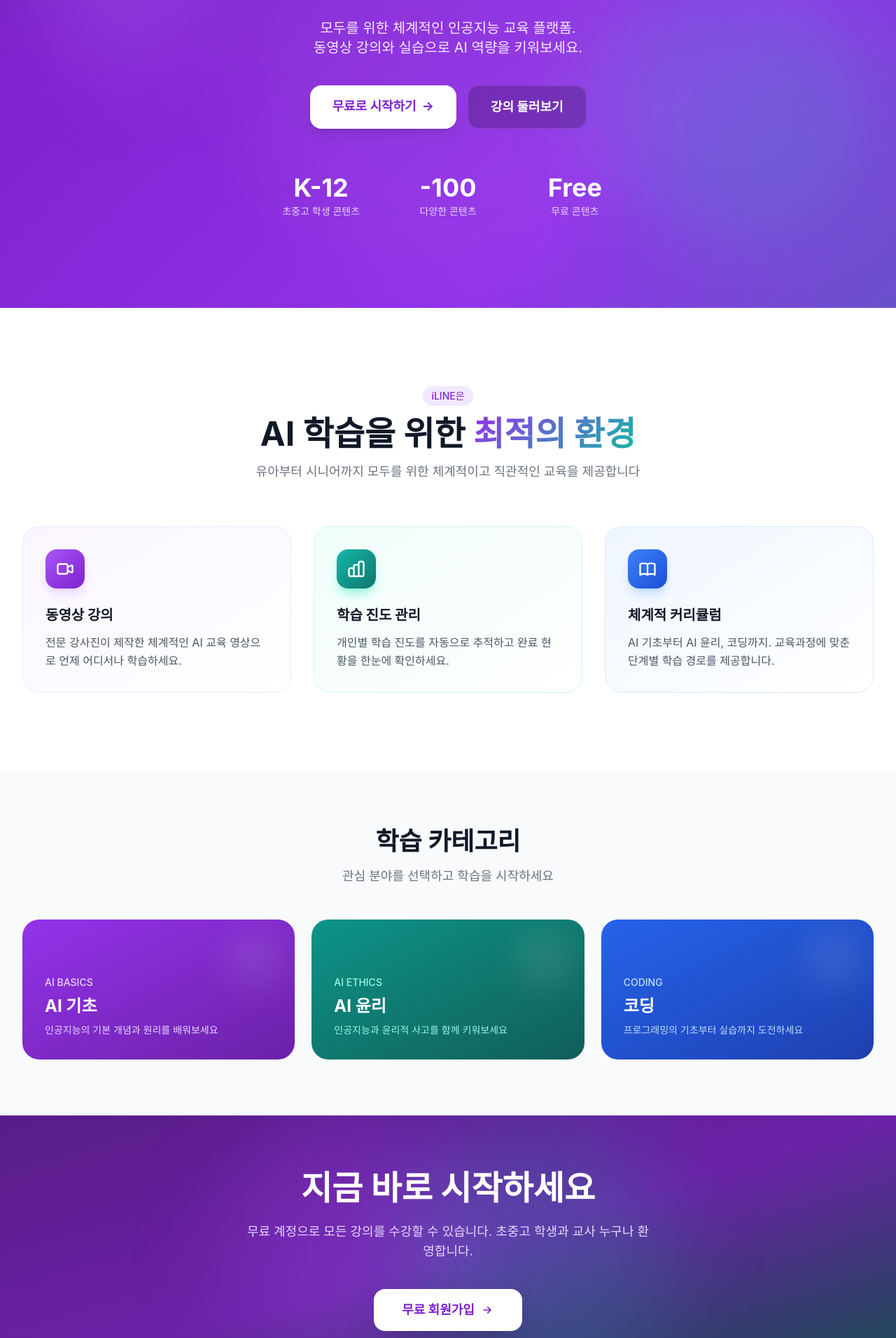
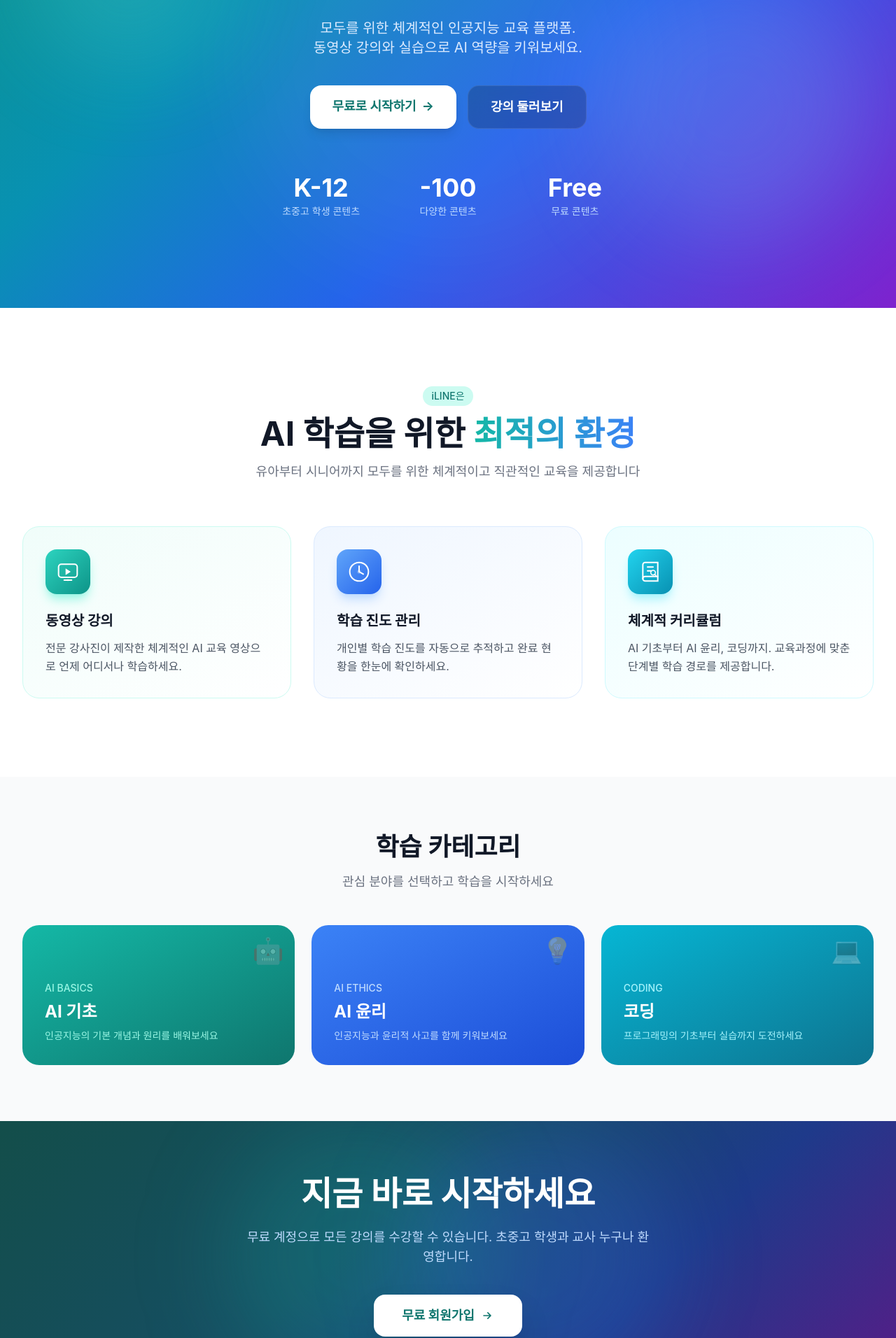
Before and after one commit to iLINE-iSERI/iline, a Next.js app: page / in a window 1280 px wide. Shown: the part 334-2246 px from the top of the page at 70% size. Built offline with nearby package versions, Linux system fonts and the light colour scheme; no server answers.

Commit message:
Update page.tsx
로고에 맞춘 디자인 변경

```diff
--- a/app/page.tsx
+++ b/app/page.tsx
@@ -7,61 +7,51 @@ export default function HomePage() {
   return (
     <div className="min-h-screen flex flex-col">
       <Header />
-
       <main className="flex-1">
         {/* 히어로 섹션 */}
-        <section className="relative overflow-hidden bg-gradient-hero text-white min-h-[600px] flex items-center">
-          <div className="absolute top-20 left-10 w-72 h-72 bg-purple-400/20 rounded-full blur-3xl animate-float" />
-          <div className="absolute bottom-20 right-10 w-96 h-96 bg-teal-400/20 rounded-full blur-3xl animate-float-delay" />
+        <section className="relative overflow-hidden text-white min-h-[600px] flex items-center" style={{background: 'linear-gradient(135deg, #0d9488 0%, #0891b2 30%, #2563eb 60%, #7e22ce 100%)'}}>
+          <div className="absolute top-20 left-10 w-72 h-72 bg-teal-300/20 rounded-full blur-3xl animate-float" />
+          <div className="absolute bottom-20 right-10 w-96 h-96 bg-blue-300/20 rounded-full blur-3xl animate-float-delay" />
           <div className="absolute top-1/2 left-1/2 -translate-x-1/2 -translate-y-1/2 w-[600px] h-[600px] bg-white/5 rounded-full blur-3xl" />
-
           <div className="relative max-w-7xl mx-auto px-4 sm:px-6 lg:px-8 py-20 md:py-32">
             <div className="text-center animate-fade-in-up">
               <div className="inline-flex items-center gap-2 px-4 py-2 rounded-full glass-dark text-sm font-medium mb-8">
-                <span className="w-2 h-2 bg-teal-400 rounded-full animate-pulse-soft" />
+                <span className="w-2 h-2 bg-teal-300 rounded-full animate-pulse-soft" />
                 AI 공공 교육 플랫폼
               </div>
-
               <h1 className="text-4xl md:text-6xl lg:text-7xl font-bold mb-6 leading-tight">
                 나에게 딱 맞는 인공지능 라인
                 <br />
-                <span className="bg-gradient-to-r from-teal-300 to-emerald-300 bg-clip-text text-transparent">
+                <span className="bg-gradient-to-r from-teal-200 to-cyan-200 bg-clip-text text-transparent">
 
                 </span>
               </h1>
-              <p className="text-lg md:text-xl text-purple-100 mb-10 max-w-2xl mx-auto leading-relaxed">
+              <p className="text-lg md:text-xl text-blue-100 mb-10 max-w-2xl mx-auto leading-relaxed">
                 모두를 위한 체계적인 인공지능 교육 플랫폼.
                 <br className="hidden sm:block" />
                 동영상 강의와 실습으로 AI 역량을 키워보세요.
               </p>
               <div className="flex flex-col sm:flex-row gap-4 justify-center">
-                <Link
-                  href="/signup"
-                  className="group relative bg-white text-purple-700 px-8 py-4 rounded-2xl font-bold text-lg hover:bg-purple-50 transition-all hover:scale-105 hover:shadow-2xl shadow-lg"
-                >
+                <Link href="/signup" className="group relative bg-white text-teal-700 px-8 py-4 rounded-2xl font-bold text-lg hover:bg-teal-50 transition-all hover:scale-105 hover:shadow-2xl shadow-lg">
                   무료로 시작하기
                   <span className="inline-block ml-2 transition-transform group-hover:translate-x-1">&rarr;</span>
                 </Link>
-                <Link
-                  href="/courses"
-                  className="glass-dark text-white px-8 py-4 rounded-2xl font-bold text-lg hover:bg-white/20 transition-all"
-                >
+                <Link href="/courses" className="glass-dark text-white px-8 py-4 rounded-2xl font-bold text-lg hover:bg-white/20 transition-all">
                   강의 둘러보기
                 </Link>
               </div>
-
               <div className="mt-16 grid grid-cols-3 gap-8 max-w-lg mx-auto">
                 <div className="text-center">
                   <div className="text-3xl md:text-4xl font-bold text-white">K-12</div>
-                  <div className="text-sm text-purple-200 mt-1"> 초중고 학생 콘텐츠 </div>
+                  <div className="text-sm text-blue-200 mt-1"> 초중고 학생 콘텐츠 </div>
                 </div>
                 <div className="text-center">
                   <div className="text-3xl md:text-4xl font-bold text-white">-100</div>
-                  <div className="text-sm text-purple-200 mt-1"> 다양한 콘텐츠 </div>
+                  <div className="text-sm text-blue-200 mt-1"> 다양한 콘텐츠 </div>
                 </div>
                 <div className="text-center">
                   <div className="text-3xl md:text-4xl font-bold text-white">Free</div>
-                  <div className="text-sm text-purple-200 mt-1">무료 콘텐츠</div>
+                  <div className="text-sm text-blue-200 mt-1">무료 콘텐츠</div>
                 </div>
               </div>
             </div>
@@ -72,22 +62,24 @@ export default function HomePage() {
         <section className="py-20 md:py-28 bg-white">
           <div className="max-w-7xl mx-auto px-4 sm:px-6 lg:px-8">
             <div className="text-center mb-16">
-              <div className="inline-flex items-center gap-2 px-3 py-1 rounded-full bg-purple-100 text-purple-700 text-sm font-medium mb-4">
+              <div className="inline-flex items-center gap-2 px-3 py-1 rounded-full bg-teal-100 text-teal-700 text-sm font-medium mb-4">
                iLINE은
               </div>
               <h2 className="text-3xl md:text-5xl font-bold text-gray-900 mb-4">
-                AI 학습을 위한 <span className="gradient-text">최적의 환경</span>
+                AI 학습을 위한 <span className="bg-gradient-to-r from-teal-500 to-blue-500 bg-clip-text text-transparent">최적의 환경</span>
               </h2>
               <p className="text-gray-500 text-lg max-w-xl mx-auto">
                 유아부터 시니어까지 모두를 위한 체계적이고 직관적인 교육을 제공합니다
               </p>
             </div>
-
             <div className="grid grid-cols-1 md:grid-cols-3 gap-8">
-              <div className="card-hover group relative bg-gradient-to-br from-purple-50 to-white p-8 rounded-3xl border border-purple-100">
-                <div className="w-14 h-14 bg-gradient-to-br from-purple-500 to-purple-700 rounded-2xl flex items-center justify-center mb-6 shadow-lg shadow-purple-200 group-hover:scale-110 transition-transform">
-                  <svg className="w-7 h-7 text-white" fill="none" stroke="currentColor" viewBox="0 0 24 24">
-                    <path strokeLinecap="round" strokeLinejoin="round" strokeWidth={2} d="M15 10l4.553-2.276A1 1 0 0121 8.618v6.764a1 1 0 01-1.447.894L15 14M5 18h8a2 2 0 002-2V8a2 2 0 00-2-2H5a2 2 0 00-2 2v8a2 2 0 002 2z" />
+              <div className="card-hover group relative bg-gradient-to-br from-teal-50 to-white p-8 rounded-3xl border border-teal-100">
+                <div className="w-16 h-16 bg-gradient-to-br from-teal-400 to-teal-600 rounded-2xl flex items-center justify-center mb-6 shadow-lg shadow-teal-200 group-hover:scale-110 transition-transform">
+                  <svg className="w-8 h-8 text-white" fill="none" viewBox="0 0 24 24">
+                    <rect x="2" y="4" width="20" height="14" rx="3" stroke="currentColor" strokeWidth="1.5" fill="none"/>
+                    <path d="M9.5 8.5L15 12L9.5 15.5V8.5Z" fill="currentColor"/>
+                    <circle cx="12" cy="21" r="1" fill="currentColor"/>
+                    <path d="M8 21h8" stroke="currentColor" strokeWidth="1.5" strokeLinecap="round"/>
                   </svg>
                 </div>
                 <h3 className="text-xl font-bold text-gray-900 mb-3">동영상 강의</h3>
@@ -95,11 +87,12 @@ export default function HomePage() {
                   전문 강사진이 제작한 체계적인 AI 교육 영상으로 언제 어디서나 학습하세요.
                 </p>
               </div>
-
-              <div className="card-hover group relative bg-gradient-to-br from-teal-50 to-white p-8 rounded-3xl border border-teal-100">
-                <div className="w-14 h-14 bg-gradient-to-br from-teal-500 to-teal-700 rounded-2xl flex items-center justify-center mb-6 shadow-lg shadow-teal-200 group-hover:scale-110 transition-transform">
-                  <svg className="w-7 h-7 text-white" fill="none" stroke="currentColor" viewBox="0 0 24 24">
-                    <path strokeLinecap="round" strokeLinejoin="round" strokeWidth={2} d="M9 19v-6a2 2 0 00-2-2H5a2 2 0 00-2 2v6a2 2 0 002 2h2a2 2 0 002-2zm0 0V9a2 2 0 012-2h2a2 2 0 012 2v10m-6 0a2 2 0 002 2h2a2 2 0 002-2m0 0V5a2 2 0 012-2h2a2 2 0 012 2v14a2 2 0 01-2 2h-2a2 2 0 01-2-2z" />
+              <div className="card-hover group relative bg-gradient-to-br from-blue-50 to-white p-8 rounded-3xl border border-blue-100">
+                <div className="w-16 h-16 bg-gradient-to-br from-blue-400 to-blue-600 rounded-2xl flex items-center justify-center mb-6 shadow-lg shadow-blue-200 group-hover:scale-110 transition-transform">
+                  <svg className="w-8 h-8 text-white" fill="none" viewBox="0 0 24 24">
+                    <path d="M12 2C6.48 2 2 6.48 2 12s4.48 10 10 10 10-4.48 10-10S17.52 2 12 2z" stroke="currentColor" strokeWidth="1.5" fill="none"/>
+                    <path d="M12 6v6l4.5 2.5" stroke="currentColor" strokeWidth="1.5" strokeLinecap="round"/>
+                    <circle cx="12" cy="12" r="2" fill="currentColor" opacity="0.3"/>
                   </svg>
                 </div>
                 <h3 className="text-xl font-bold text-gray-900 mb-3">학습 진도 관리</h3>
@@ -107,11 +100,14 @@ export default function HomePage() {
                   개인별 학습 진도를 자동으로 추적하고 완료 현황을 한눈에 확인하세요.
                 </p>
               </div>
-
-              <div className="card-hover group relative bg-gradient-to-br from-blue-50 to-white p-8 rounded-3xl border border-blue-100">
-                <div className="w-14 h-14 bg-gradient-to-br from-blue-500 to-blue-700 rounded-2xl flex items-center justify-center mb-6 shadow-lg shadow-blue-200 group-hover:scale-110 transition-transform">
-                  <svg className="w-7 h-7 text-white" fill="none" stroke="currentColor" viewBox="0 0 24 24">
-                    <path strokeLinecap="round" strokeLinejoin="round" strokeWidth={2} d="M12 6.253v13m0-13C10.832 5.477 9.246 5 7.5 5S4.168 5.477 3 6.253v13C4.168 18.477 5.754 18 7.5 18s3.332.477 4.5 1.253m0-13C13.168 5.477 14.754 5 16.5 5c1.747 0 3.332.477 4.5 1.253v13C19.832 18.477 18.247 18 16.5 18c-1.746 0-3.332.477-4.5 1.253" />
+              <div className="card-hover group relative bg-gradient-to-br from-cyan-50 to-white p-8 rounded-3xl border border-cyan-100">
+                <div className="w-16 h-16 bg-gradient-to-br from-cyan-400 to-cyan-600 rounded-2xl flex items-center justify-center mb-6 shadow-lg shadow-cyan-200 group-hover:scale-110 transition-transform">
+                  <svg className="w-8 h-8 text-white" fill="none" viewBox="0 0 24 24">
+                    <path d="M4 19.5C4 18.1 5.1 17 6.5 17H20" stroke="currentColor" strokeWidth="1.5" strokeLinecap="round"/>
+                    <path d="M6.5 2H20v20H6.5A2.5 2.5 0 014 19.5v-15A2.5 2.5 0 016.5 2z" stroke="currentColor" strokeWidth="1.5" fill="none"/>
+                    <path d="M9 7h6M9 11h4" stroke="currentColor" strokeWidth="1.5" strokeLinecap="round"/>
+                    <circle cx="15" cy="13" r="2.5" stroke="currentColor" strokeWidth="1.2" fill="none"/>
+                    <path d="M16.8 14.8L18 16" stroke="currentColor" strokeWidth="1.2" strokeLinecap="round"/>
                   </svg>
                 </div>
                 <h3 className="text-xl font-bold text-gray-900 mb-3">체계적 커리큘럼</h3>
@@ -127,41 +123,27 @@ export default function HomePage() {
         <section className="py-20 bg-gray-50">
           <div className="max-w-7xl mx-auto px-4 sm:px-6 lg:px-8">
             <div className="text-center mb-12">
-              <h2 className="text-3xl md:text-4xl font-bold text-gray-900 mb-4">
-                학습 카테고리
-              </h2>
+              <h2 className="text-3xl md:text-4xl font-bold text-gray-900 mb-4">학습 카테고리</h2>
               <p className="text-gray-500 text-lg">관심 분야를 선택하고 학습을 시작하세요</p>
             </div>
-
             <div className="grid grid-cols-1 md:grid-cols-3 gap-6">
-              <Link
-                href="/courses"
-                className="card-hover group relative overflow-hidden rounded-3xl bg-gradient-to-br from-purple-600 to-purple-800 p-8 text-white min-h-[200px] flex flex-col justify-end"
-              >
-                <div className="absolute top-4 right-4 w-20 h-20 bg-white/10 rounded-full blur-xl" />
-                <div className="text-sm font-medium text-purple-200 mb-2">AI BASICS</div>
+              <Link href="/courses" className="card-hover group relative overflow-hidden rounded-3xl bg-gradient-to-br from-teal-500 to-teal-700 p-8 text-white min-h-[200px] flex flex-col justify-end">
+                <div className="absolute top-4 right-4 text-4xl opacity-30">🤖</div>
+                <div className="text-sm font-medium text-teal-200 mb-2">AI BASICS</div>
                 <h3 className="text-2xl font-bold mb-2">AI 기초</h3>
-                <p className="text-purple-200 text-sm">인공지능의 기본 개념과 원리를 배워보세요</p>
+                <p className="text-teal-200 text-sm">인공지능의 기본 개념과 원리를 배워보세요</p>
               </Link>
-
-              <Link
-                href="/courses"
-                className="card-hover group relative overflow-hidden rounded-3xl bg-gradient-to-br from-teal-600 to-teal-800 p-8 text-white min-h-[200px] flex flex-col justify-end"
-              >
-                <div className="absolute top-4 right-4 w-20 h-20 bg-white/10 rounded-full blur-xl" />
-                <div className="text-sm font-medium text-teal-200 mb-2">AI ETHICS</div>
+              <Link href="/courses" className="card-hover group relative overflow-hidden rounded-3xl bg-gradient-to-br from-blue-500 to-blue-700 p-8 text-white min-h-[200px] flex flex-col justify-end">
+                <div className="absolute top-4 right-4 text-4xl opacity-30">💡</div>
+                <div className="text-sm font-medium text-blue-200 mb-2">AI ETHICS</div>
                 <h3 className="text-2xl font-bold mb-2">AI 윤리</h3>
-                <p className="text-teal-200 text-sm">인공지능과 윤리적 사고를 함께 키워보세요</p>
+                <p className="text-blue-200 text-sm">인공지능과 윤리적 사고를 함께 키워보세요</p>
               </Link>
-
-              <Link
-                href="/courses"
-                className="card-hover group relative overflow-hidden rounded-3xl bg-gradient-to-br from-blue-600 to-blue-800 p-8 text-white min-h-[200px] flex flex-col justify-end"
-              >
-                <div className="absolute top-4 right-4 w-20 h-20 bg-white/10 rounded-full blur-xl" />
-                <div className="text-sm font-medium text-blue-200 mb-2">CODING</div>
+              <Link href="/courses" className="card-hover group relative overflow-hidden rounded-3xl bg-gradient-to-br from-cyan-500 to-cyan-700 p-8 text-white min-h-[200px] flex flex-col justify-end">
+                <div className="absolute top-4 right-4 text-4xl opacity-30">💻</div>
+                <div className="text-sm font-medium text-cyan-200 mb-2">CODING</div>
                 <h3 className="text-2xl font-bold mb-2">코딩</h3>
-                <p className="text-blue-200 text-sm">프로그래밍의 기초부터 실습까지 도전하세요</p>
+                <p className="text-cyan-200 text-sm">프로그래밍의 기초부터 실습까지 도전하세요</p>
               </Link>
             </div>
           </div>
@@ -169,22 +151,16 @@ export default function HomePage() {
 
         {/* CTA 섹션 */}
         <section className="relative overflow-hidden py-20">
-          <div className="absolute inset-0 bg-gradient-to-br from-purple-900 via-purple-800 to-teal-900" />
-          <div className="absolute top-0 left-1/4 w-96 h-96 bg-purple-500/20 rounded-full blur-3xl" />
-          <div className="absolute bottom-0 right-1/4 w-96 h-96 bg-teal-500/20 rounded-full blur-3xl" />
-
+          <div className="absolute inset-0" style={{background: 'linear-gradient(135deg, #134e4a 0%, #164e63 40%, #1e3a8a 70%, #581c87 100%)'}} />
+          <div className="absolute top-0 left-1/4 w-96 h-96 bg-teal-500/20 rounded-full blur-3xl" />
+          <div className="absolute bottom-0 right-1/4 w-96 h-96 bg-blue-500/20 rounded-full blur-3xl" />
           <div className="relative max-w-4xl mx-auto px-4 text-center text-white">
-            <h2 className="text-3xl md:text-5xl font-bold mb-6">
-              지금 바로 시작하세요
-            </h2>
-            <p className="text-purple-200 text-lg mb-10 max-w-xl mx-auto">
+            <h2 className="text-3xl md:text-5xl font-bold mb-6">지금 바로 시작하세요</h2>
+            <p className="text-blue-200 text-lg mb-10 max-w-xl mx-auto">
               무료 계정으로 모든 강의를 수강할 수 있습니다.
               초중고 학생과 교사 누구나 환영합니다.
             </p>
-            <Link
-              href="/signup"
-              className="inline-flex items-center gap-2 bg-white text-purple-700 px-10 py-4 rounded-2xl font-bold text-lg hover:bg-purple-50 transition-all hover:scale-105 shadow-2xl"
-            >
+            <Link href="/signup" className="inline-flex items-center gap-2 bg-white text-teal-700 px-10 py-4 rounded-2xl font-bold text-lg hover:bg-teal-50 transition-all hover:scale-105 shadow-2xl">
               무료 회원가입
               <svg className="w-5 h-5" fill="none" stroke="currentColor" viewBox="0 0 24 24">
                 <path strokeLinecap="round" strokeLinejoin="round" strokeWidth={2} d="M13 7l5 5m0 0l-5 5m5-5H6" />
@@ -193,7 +169,6 @@ export default function HomePage() {
           </div>
         </section>
       </main>
-
       <Footer />
     </div>
   )
```
